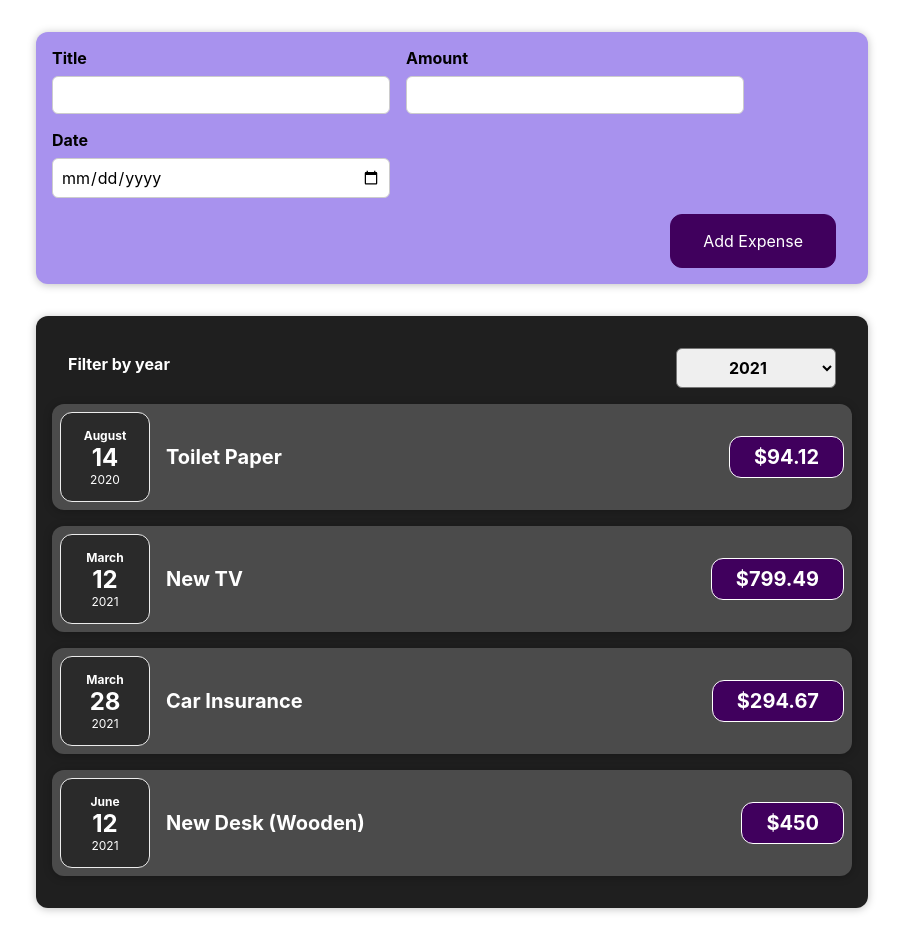
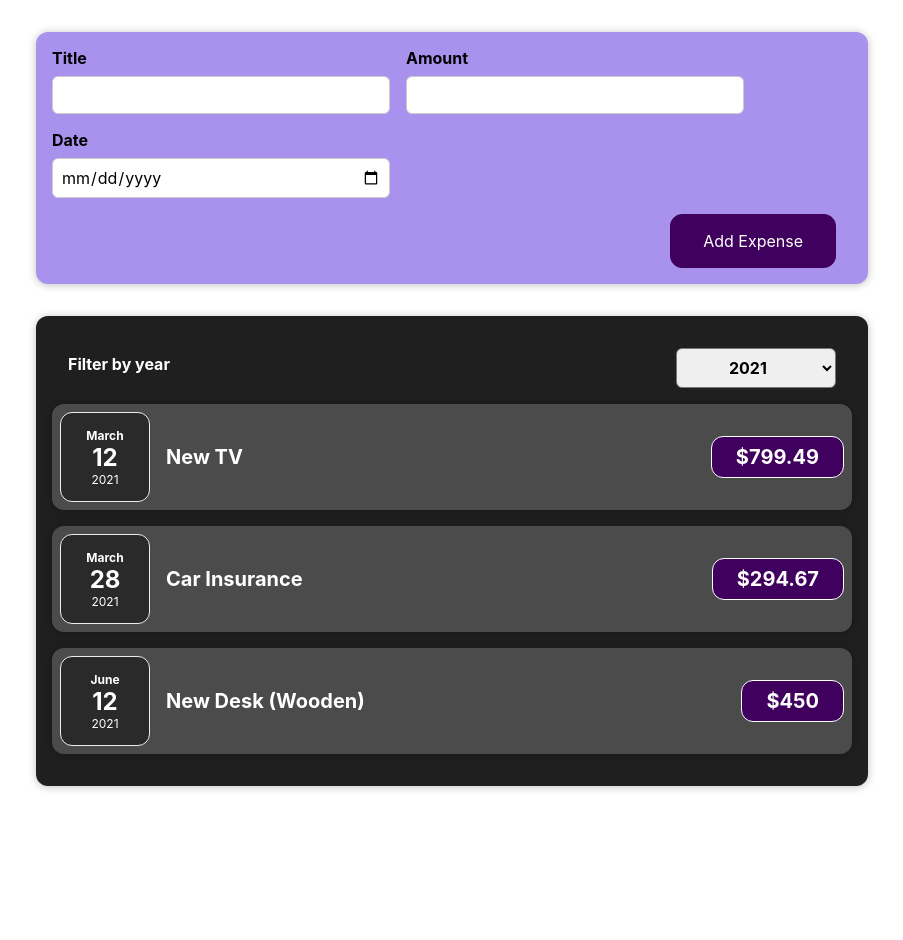
Before and after one commit to jaggerabney/ReactJS-Udemy-Course, a React (Create React App) app in the folder react-complete-guide/: page / in a window 1280 px wide. Shown: the whole page, without its empty margins (188-1091 px from the left). After the commit the page ends 818 px from the top, so only its background shows below. Built offline with nearby package versions, Linux system fonts and the light colour scheme.

Commit message:
added functionality to ExpenseFilter

```diff
--- a/react-complete-guide/src/components/Expenses/Expenses.js
+++ b/react-complete-guide/src/components/Expenses/Expenses.js
@@ -6,6 +6,9 @@ import "./Expenses.css";
 
 function Expenses(props) {
   const [selectedOption, setSelectedOption] = useState("2021");
+  const filteredExpenses = props.items.filter(expense => {
+    return Number(selectedOption) === expense.date.getFullYear();
+  });
 
   function selectOptionHandler(selection) {
     setSelectedOption(selection);
@@ -17,7 +20,7 @@ function Expenses(props) {
         selected={selectedOption}
         onSelectOption={selectOptionHandler}
       />
-      {props.items.map((expense) => (
+      {filteredExpenses.map((expense) => (
         <ExpenseItem
           key={expense.id}
           title={expense.title}
```
